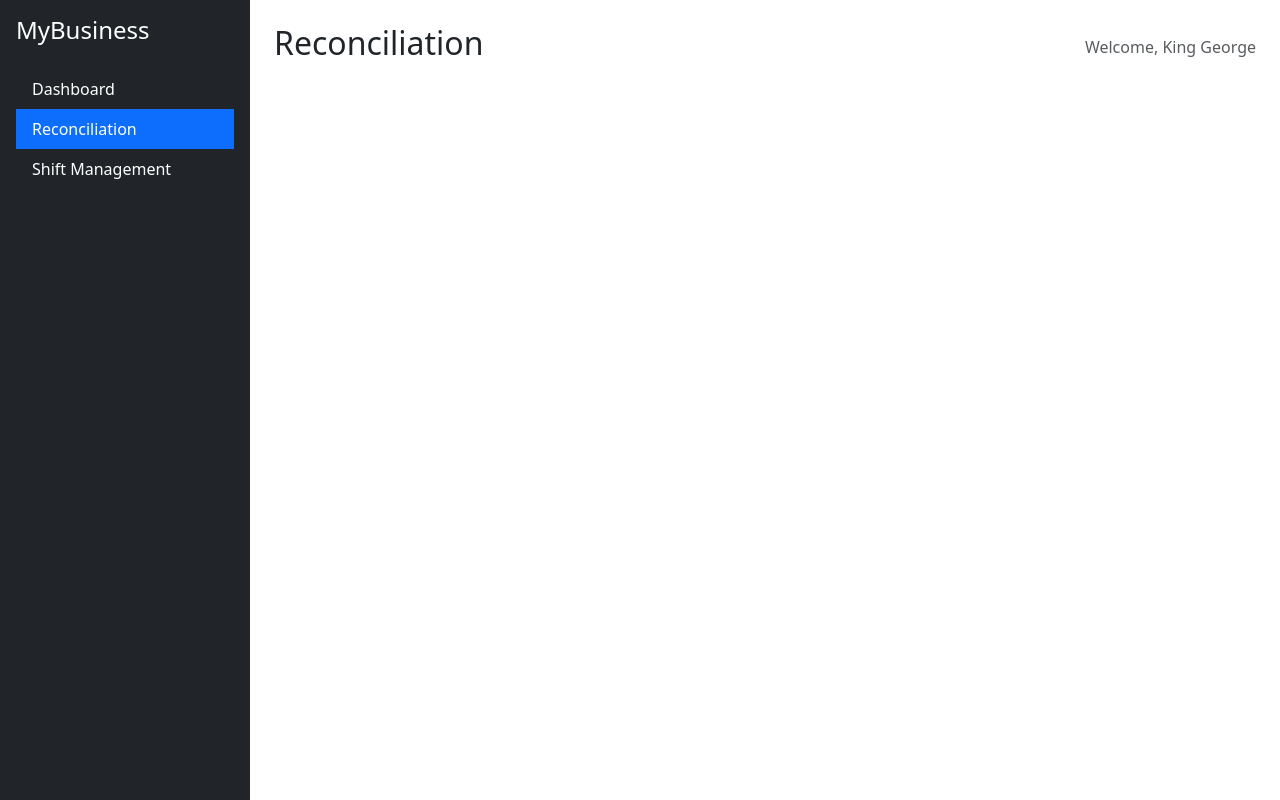
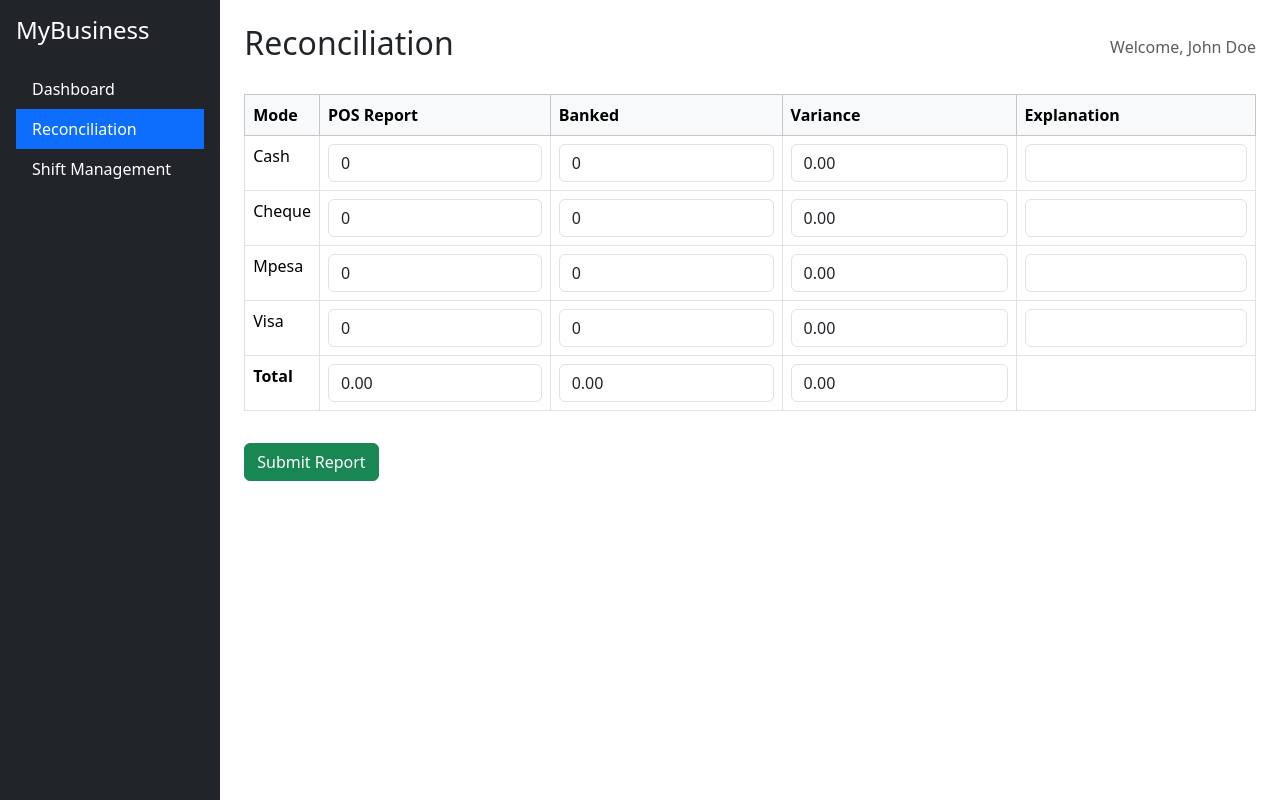
Before and after one commit to Mashmighty/terassen, a React (Create React App) app in the folder reconciliation-app/: page / in a window 1280 px wide. Built offline with nearby package versions, Linux system fonts and the light colour scheme.

Commit message:
JSX UPDATE

```diff
--- a/reconciliation-app/src/App.js
+++ b/reconciliation-app/src/App.js
@@ -1,10 +1,58 @@
 import 'bootstrap/dist/css/bootstrap.min.css';
-import './App.css'; // Optional for your custom styles
+import './App.css';
 import { useState } from 'react';
 
 function App() {
-  const [user] = useState({ name: 'King George' });
+  // Logged-in user
+  const [user] = useState({ name: 'John Doe' });
 
+  // Modes (row titles)
+  const modes = ["Cash", "Cheque", "Mpesa", "Visa"];
+
+  // Setup state
+  const [formData, setFormData] = useState(
+    modes.reduce((acc, mode) => {
+      acc[mode] = { pos: 0, banked: 0, explanation: "" };
+      return acc;
+    }, {})
+  );
+
+  // Handle change
+  const handleChange = (e, mode, field) => {
+    const value = field === "explanation" ? e.target.value : parseFloat(e.target.value || 0);
+
+    setFormData(prev => ({
+      ...prev,
+      [mode]: {
+        ...prev[mode],
+        [field]: value,
+      },
+    }));
+  };
+
+  // Calculate variance
+  const getVariance = (mode) => {
+    return (formData[mode].pos || 0) - (formData[mode].banked || 0);
+  };
+
+  // Sum fields
+  const getTotal = (field) => {
+    return modes.reduce((sum, mode) => sum + (formData[mode][field] || 0), 0);
+  };
+
+  // Total variance
+  const getTotalVariance = () => {
+    return modes.reduce((sum, mode) => sum + getVariance(mode), 0);
+  };
+
+  // Handle submit
+  const handleSubmit = (e) => {
+    e.preventDefault();
+    console.log("Submitted data:", formData);
+    alert("Report submitted!");
+  };
+
+  // 👇 RETURN GOES HERE
   return (
     <div className="d-flex min-vh-100">
       {/* Sidebar */}
@@ -25,13 +73,98 @@ function App() {
 
       {/* Main Content */}
       <div className="flex-grow-1 p-4">
-        {/* Header */}
         <div className="d-flex justify-content-between align-items-center mb-4">
           <h2>Reconciliation</h2>
           <span className="text-muted">Welcome, {user.name}</span>
         </div>
 
-        {/* We'll add the form here next */}
+        {/* FORM GOES HERE */}
+        <form onSubmit={handleSubmit}>
+          <form onSubmit={handleSubmit}>
+  <table className="table table-bordered">
+    <thead className="table-light">
+      <tr>
+        <th>Mode</th>
+        <th>POS Report</th>
+        <th>Banked</th>
+        <th>Variance</th>
+        <th>Explanation</th>
+      </tr>
+    </thead>
+    <tbody>
+      {modes.map((mode, index) => (
+        <tr key={index}>
+          <td>{mode}</td>
+          <td>
+            <input
+              type="number"
+              className="form-control"
+              value={formData[mode].pos}
+              onChange={(e) => handleChange(e, mode, "pos")}
+            />
+          </td>
+          <td>
+            <input
+              type="number"
+              className="form-control"
+              value={formData[mode].banked}
+              onChange={(e) => handleChange(e, mode, "banked")}
+            />
+          </td>
+          <td>
+            <input
+              type="number"
+              className="form-control"
+              value={getVariance(mode).toFixed(2)}
+              readOnly
+            />
+          </td>
+          <td>
+            <input
+              type="text"
+              className="form-control"
+              value={formData[mode].explanation}
+              onChange={(e) => handleChange(e, mode, "explanation")}
+            />
+          </td>
+        </tr>
+      ))}
+
+      <tr className="fw-bold">
+        <td>Total</td>
+        <td>
+          <input
+            type="number"
+            className="form-control"
+            value={getTotal("pos").toFixed(2)}
+            readOnly
+          />
+        </td>
+        <td>
+          <input
+            type="number"
+            className="form-control"
+            value={getTotal("banked").toFixed(2)}
+            readOnly
+          />
+        </td>
+        <td>
+          <input
+            type="number"
+            className="form-control"
+            value={getTotalVariance().toFixed(2)}
+            readOnly
+          />
+        </td>
+        <td></td>
+      </tr>
+    </tbody>
+  </table>
+
+  <button type="submit" className="btn btn-success mt-3">Submit Report</button>
+</form>
+
+        </form>
       </div>
     </div>
   );
```
